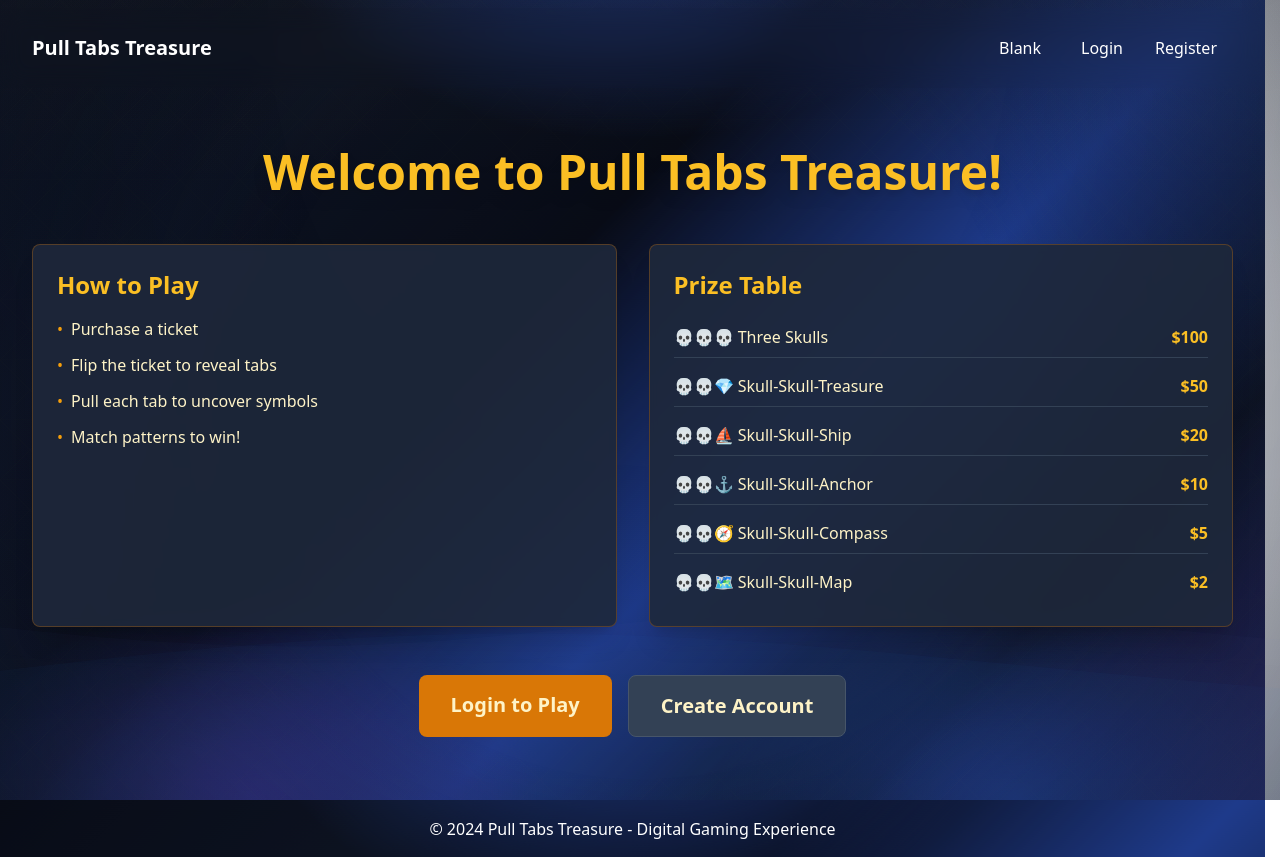
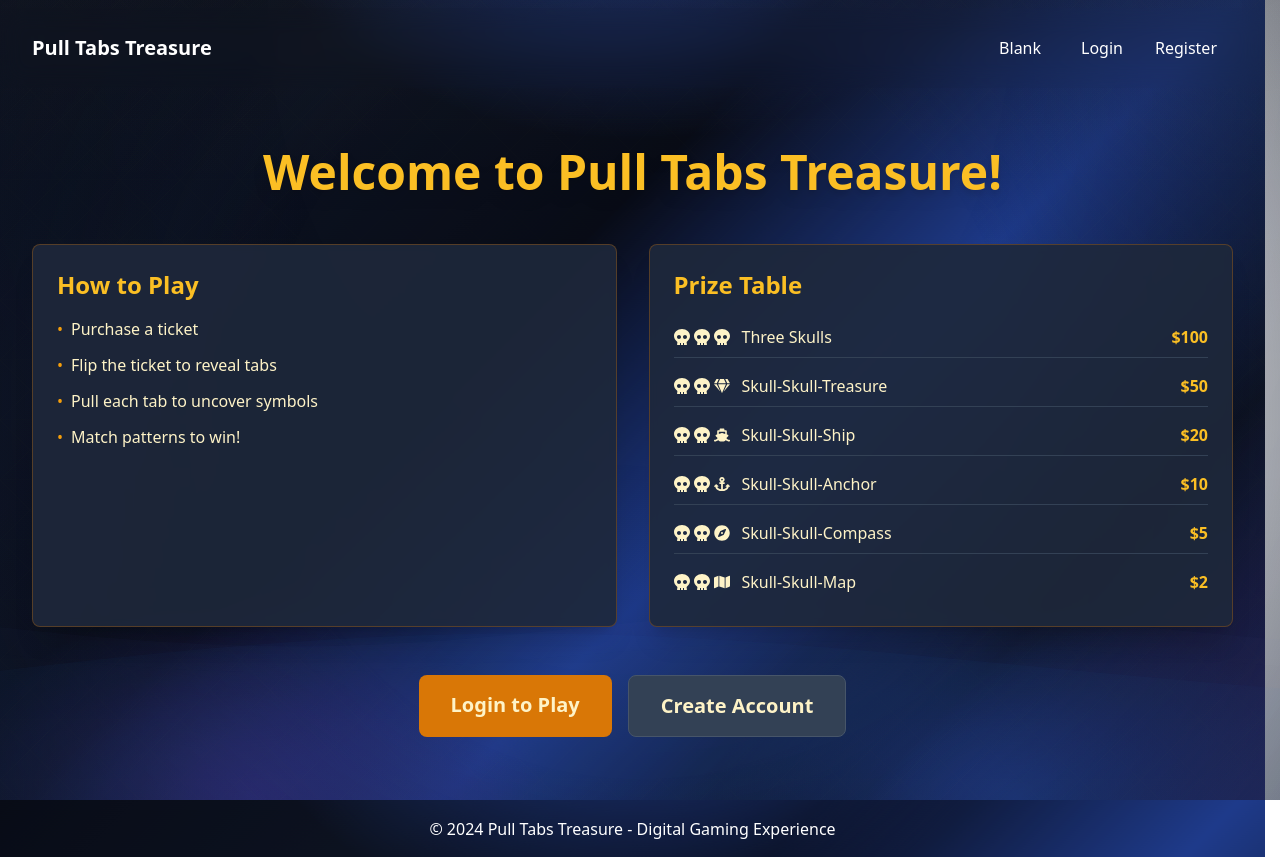
Before and after one commit to Benjafo/pull-tabs, a React (Vite) app in the folder client/: page / in a window 1280 px wide. Built offline with nearby package versions, Linux system fonts and the light colour scheme; no server answers.

Commit message:
checkpoint: modify client/package-lock.json,client/package.json,client/src/pages/HomePage.tsx - 16:42

```diff
--- a/client/package.json
+++ b/client/package.json
@@ -13,6 +13,7 @@
     "axios": "^1.11.0",
     "react": "^19.1.1",
     "react-dom": "^19.1.1",
+    "react-icons": "^5.5.0",
     "react-router-dom": "^7.8.0"
   },
   "devDependencies": {
--- a/client/src/pages/HomePage.tsx
+++ b/client/src/pages/HomePage.tsx
@@ -1,4 +1,5 @@
 import { Link } from "react-router-dom";
+import { FaSkull, FaGem, FaShip, FaAnchor, FaCompass, FaMap } from "react-icons/fa";
 import { OceanBackground } from "../components/layout/OceanBackground";
 import { useAuth } from "../hooks/useAuth";
 
@@ -41,27 +42,57 @@ export function HomePage() {
                     <h3 className="text-2xl font-bold text-gold-400 mb-4">Prize Table</h3>
                     <ul className="space-y-2">
                         <li className="flex justify-between items-center py-2 border-b border-navy-500">
-                            <span className="text-cream-100">💀💀💀 Three Skulls</span>
+                            <span className="text-cream-100 flex items-center gap-1">
+                                <FaSkull className="text-base" />
+                                <FaSkull className="text-base" />
+                                <FaSkull className="text-base" />
+                                <span className="ml-2">Three Skulls</span>
+                            </span>
                             <span className="font-bold text-gold-400">$100</span>
                         </li>
                         <li className="flex justify-between items-center py-2 border-b border-navy-500">
-                            <span className="text-cream-100">💀💀💎 Skull-Skull-Treasure</span>
+                            <span className="text-cream-100 flex items-center gap-1">
+                                <FaSkull className="text-base" />
+                                <FaSkull className="text-base" />
+                                <FaGem className="text-base" />
+                                <span className="ml-2">Skull-Skull-Treasure</span>
+                            </span>
                             <span className="font-bold text-gold-400">$50</span>
                         </li>
                         <li className="flex justify-between items-center py-2 border-b border-navy-500">
-                            <span className="text-cream-100">💀💀⛵ Skull-Skull-Ship</span>
+                            <span className="text-cream-100 flex items-center gap-1">
+                                <FaSkull className="text-base" />
+                                <FaSkull className="text-base" />
+                                <FaShip className="text-base" />
+                                <span className="ml-2">Skull-Skull-Ship</span>
+                            </span>
                             <span className="font-bold text-gold-400">$20</span>
                         </li>
                         <li className="flex justify-between items-center py-2 border-b border-navy-500">
-                            <span className="text-cream-100">💀💀⚓ Skull-Skull-Anchor</span>
+                            <span className="text-cream-100 flex items-center gap-1">
+                                <FaSkull className="text-base" />
+                                <FaSkull className="text-base" />
+                                <FaAnchor className="text-base" />
+                                <span className="ml-2">Skull-Skull-Anchor</span>
+                            </span>
                             <span className="font-bold text-gold-400">$10</span>
                         </li>
                         <li className="flex justify-between items-center py-2 border-b border-navy-500">
-                            <span className="text-cream-100">💀💀🧭 Skull-Skull-Compass</span>
+                            <span className="text-cream-100 flex items-center gap-1">
+                                <FaSkull className="text-base" />
+                                <FaSkull className="text-base" />
+                                <FaCompass className="text-base" />
+                                <span className="ml-2">Skull-Skull-Compass</span>
+                            </span>
                             <span className="font-bold text-gold-400">$5</span>
                         </li>
                         <li className="flex justify-between items-center py-2">
-                            <span className="text-cream-100">💀💀🗺️ Skull-Skull-Map</span>
+                            <span className="text-cream-100 flex items-center gap-1">
+                                <FaSkull className="text-base" />
+                                <FaSkull className="text-base" />
+                                <FaMap className="text-base" />
+                                <span className="ml-2">Skull-Skull-Map</span>
+                            </span>
                             <span className="font-bold text-gold-400">$2</span>
                         </li>
                     </ul>
```
Also changed, not shown: 1 other file (tests, documents, lock files or other folders).
